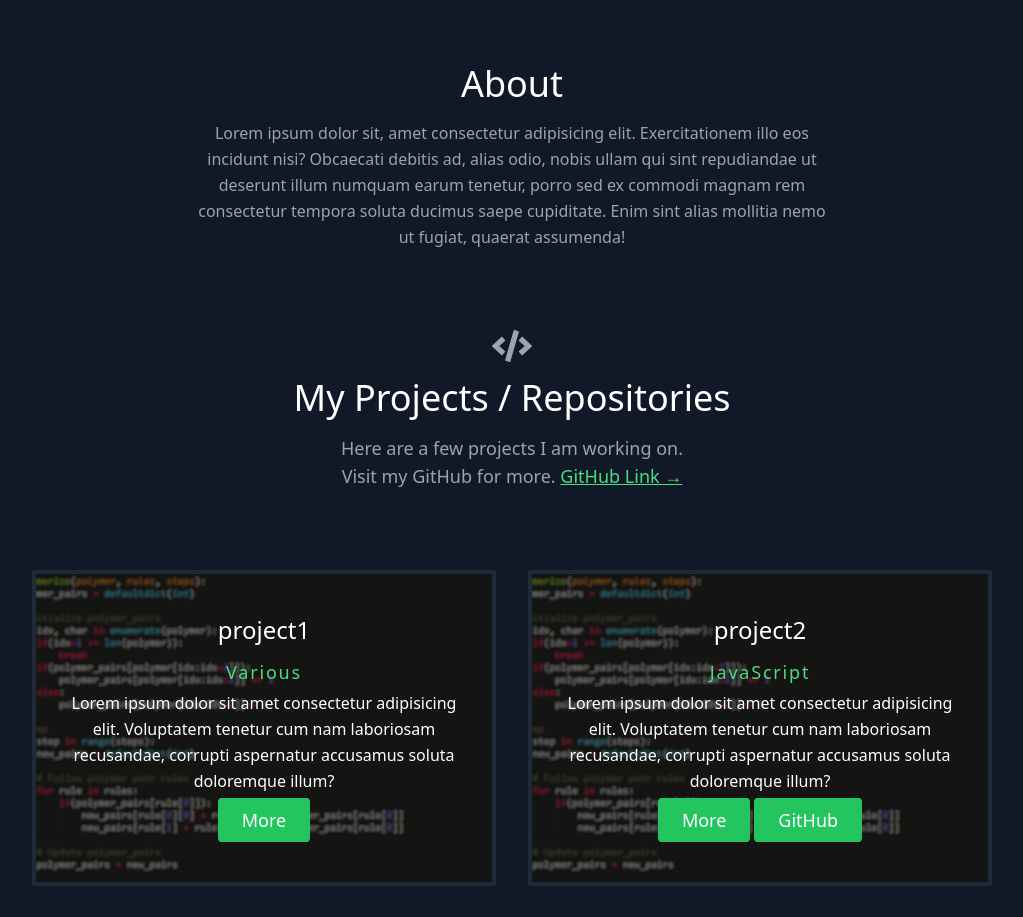
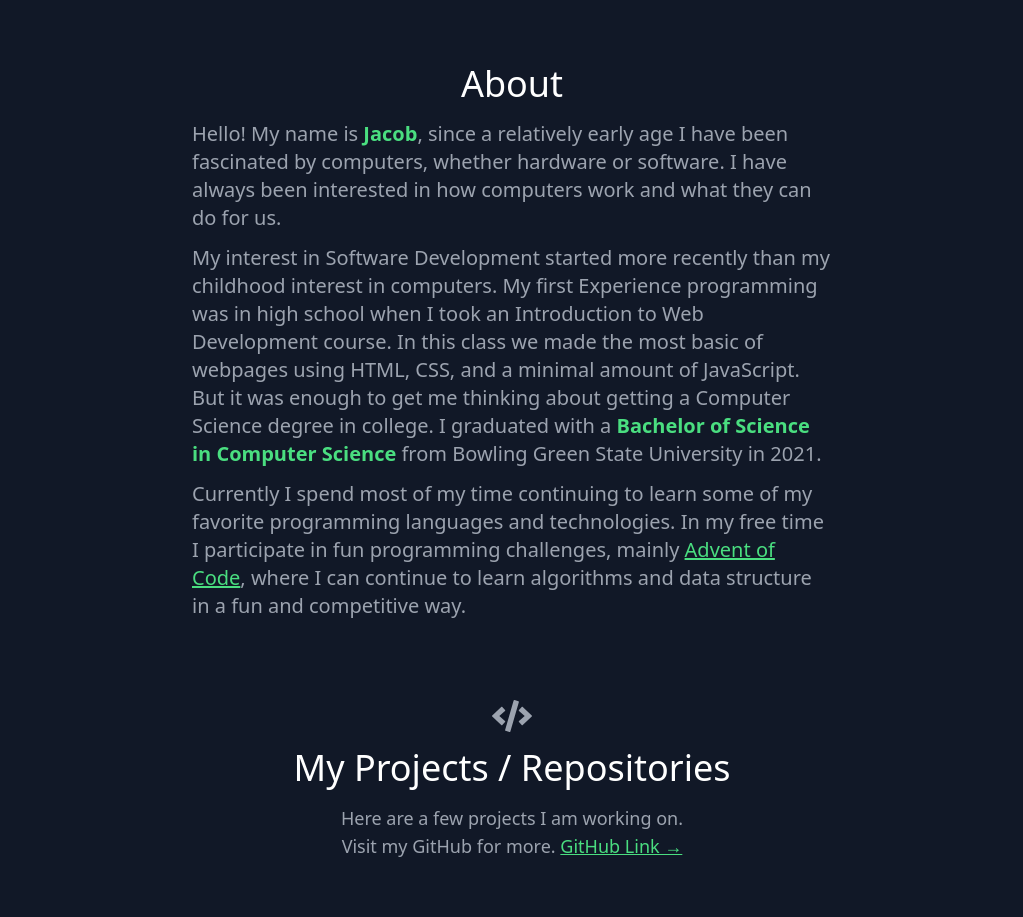
Before and after one commit to Bailejd/bailejd.github.io, a React (Create React App) app: page / in a window 1280 px wide. Shown: the part 840-1757 px from the top of the page, without its empty margins (128-1151 px from the left). Built offline with nearby package versions, Linux system fonts and the light colour scheme.

Commit message:
Add about information

```diff
--- a/src/components/About.js
+++ b/src/components/About.js
@@ -8,14 +8,38 @@ export default function About() {
           <h1 className="mb-4 text-3xl font-medium text-white sm:text-4xl">
             About
           </h1>
-          <p className="mx-auto text-base leading-relaxed lg:w-2/3">
-            Lorem ipsum dolor sit, amet consectetur adipisicing elit.
-            Exercitationem illo eos incidunt nisi? Obcaecati debitis ad, alias
-            odio, nobis ullam qui sint repudiandae ut deserunt illum numquam
-            earum tenetur, porro sed ex commodi magnam rem consectetur tempora
-            soluta ducimus saepe cupiditate. Enim sint alias mollitia nemo ut
-            fugiat, quaerat assumenda!
-          </p>
+          <div className="space-y-3 font-medium">
+            <p className="mx-auto text-left text-base sm:text-xl lg:w-2/3">
+              Hello! My name is <strong>Jacob</strong>, since a relatively early
+              age I have been fascinated by computers, whether hardware or
+              software. I have always been interested in how computers work and
+              what they can do for us.
+            </p>
+            <p className="mx-auto text-left text-base sm:text-xl lg:w-2/3">
+              My interest in Software Development started more recently than my
+              childhood interest in computers. My first Experience programming
+              was in high school when I took an Introduction to Web Development
+              course. In this class we made the most basic of webpages using
+              HTML, CSS, and a minimal amount of JavaScript. But it was enough
+              to get me thinking about getting a Computer Science degree in
+              college. I graduated with a{" "}
+              <strong>Bachelor of Science in Computer Science</strong> from
+              Bowling Green State University in 2021.
+            </p>
+            <p className="mx-auto text-left text-base sm:text-xl lg:w-2/3">
+              Currently I spend most of my time continuing to learn some of my
+              favorite programming languages and technologies. In my free time I
+              participate in fun programming challenges, mainly{" "}
+              <a
+                href="https://adventofcode.com"
+                className="text-green-400 underline hover:text-green-500"
+              >
+                Advent of Code
+              </a>
+              , where I can continue to learn algorithms and data structure in a
+              fun and competitive way.
+            </p>
+          </div>
         </div>
       </div>
     </section>
```
